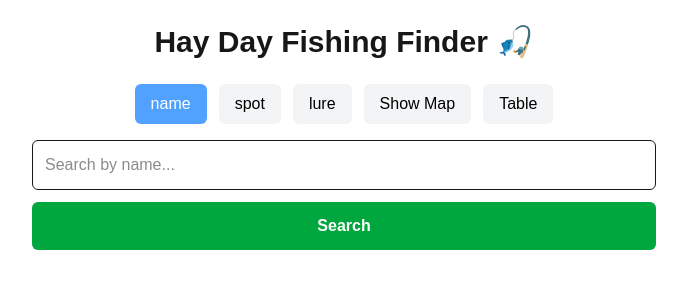
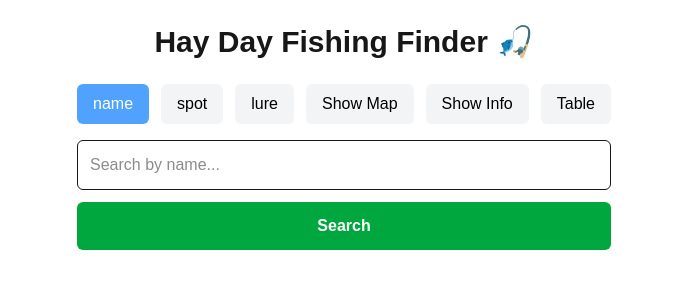
Before and after one commit to KaroGil/hayday-fishSearch, a Next.js app: page / in a window 1280 px wide. Shown: the top 300 px of the page, without its empty margins (296-983 px from the left). Built offline with nearby package versions, Linux system fonts and the light colour scheme.

Commit message:
add info and instant search

```diff
--- a/app/page.tsx
+++ b/app/page.tsx
@@ -1,6 +1,6 @@
 "use client";
 
-import { useState, useEffect } from "react";
+import { useState, useEffect, useMemo } from "react";
 import { type Fish } from "./lib/fish";
 import {
   loadFishData,
@@ -15,6 +15,7 @@
   const [results, setResults] = useState<Fish[]>([]);
   const [mode, setMode] = useState<"name" | "spot" | "lure">("name");
   const [showMap, setShowMap] = useState<boolean>(false);
+  const [showInfo, setShowInfo] = useState<boolean>(false);
   const [showTable, setShowTable] = useState<boolean>(false);
   const [spotMode, setSpotMode] = useState<"include-any" | "specific-only">(
     "include-any"
@@ -61,6 +62,47 @@
     }
   };
 
+  useEffect(() => {
+    if (!fishData.length) return;
+
+    const q = query.trim();
+    if (q === "") {
+      setResults([]);
+      return;
+    }
+
+    if (mode === "name") {
+      setResults(getFishByName(fishData, q));
+      return;
+    }
+
+    if (mode === "lure") {
+      setResults(getFishByLure(fishData, q));
+      return;
+    }
+
+    // spot mode
+    const spot = Number(q);
+    if (!spot) {
+      setResults([]);
+      return;
+    }
+
+    if (spotMode === "include-any") {
+      setResults(
+        fishData.filter(
+          (f) =>
+            f.spots === "any" ||
+            (Array.isArray(f.spots) && f.spots.includes(spot))
+        )
+      );
+    } else {
+      setResults(
+        fishData.filter((f) => Array.isArray(f.spots) && f.spots.includes(spot))
+      );
+    }
+  }, [query, mode, spotMode, fishData]);
+
   const handleModeChange = (newMode: "name" | "spot" | "lure") => {
     setMode(newMode);
     setResults([]);
@@ -69,42 +111,70 @@
 
   const handleTableView = () => {
     setShowTable(!showTable);
+    setShowInfo(false);
     setShowMap(false);
     setResults(fishData);
     setQuery("");
   };
 
   return (
+    <div className="flex">
+      <div className="flex items-baseline justify-center">
+        {showInfo && <img src="/lures.png" alt="Fish Lures" />}
+      </div>
       <div className="max-w-2xl mx-auto p-6">
         <h1 className="text-3xl font-bold mb-6 text-center">
           Hay Day Fishing Finder 🎣
         </h1>
 
         <div className="flex gap-3 mb-4 justify-center">
-        {["name", "spot", "lure"].map((m) => (
+          {!showTable &&
+            ["name", "spot", "lure"].map((m) => (
               <button
                 key={m}
                 onClick={() => handleModeChange(m as "name" | "spot" | "lure")}
                 className={`px-4 py-2 rounded-md ${
-              mode === m ? "bg-blue-400 text-white" : "bg-gray-100 text-black"
+                  mode === m
+                    ? "bg-blue-400 text-white"
+                    : "bg-gray-100 text-black"
                 }`}
               >
                 {m}
               </button>
             ))}
 
+          {!showInfo && !showTable && (
             <button
               onClick={() => setShowMap(!showMap)}
               className={`px-4 py-2 rounded-md ${
-            showMap ? "bg-yellow-300 text-gray-500" : "bg-gray-100 text-black"
+                showMap
+                  ? "bg-yellow-300 text-gray-500"
+                  : "bg-gray-100 text-black"
               }`}
             >
               Show Map
             </button>
+          )}
+
+          {!showMap && !showTable && (
+            <button
+              onClick={() => setShowInfo(!showInfo)}
+              className={`px-4 py-2 rounded-md ${
+                showInfo
+                  ? "bg-yellow-300 text-gray-500"
+                  : "bg-gray-100 text-black"
+              }`}
+            >
+              Show Info
+            </button>
+          )}
+
           <button
             onClick={() => handleTableView()}
             className={`px-4 py-2 rounded-md ${
-            showTable ? "bg-green-300 text-gray-500" : "bg-gray-100 text-black"
+              showTable
+                ? "bg-green-300 text-gray-500"
+                : "bg-gray-100 text-black"
             }`}
           >
             Table
@@ -120,12 +190,14 @@
               className="w-full p-2 border rounded-md mb-3"
             >
               <option value="include-any">Include all spots</option>
-            <option value="specific-only">Search only by specific spot</option>
+              <option value="specific-only">
+                Search only by specific spot
+              </option>
             </select>
           )}
         </div>
 
-      {showMap && !showTable && (
+        {(showMap || showInfo) && !showTable && (
           <div className="mb-4">
             <img
               src="/FishingMap_Names.png"
@@ -152,7 +224,9 @@
                     <td className="border p-2">{fish.name}</td>
                     <td className="border p-2">{fish.lure.join(" / ")}</td>
                     <td className="border p-2">
-                    {fish.spots === "any" ? "Any spot" : fish.spots.join(", ")}
+                      {fish.spots === "any"
+                        ? "Any spot"
+                        : fish.spots.join(", ")}
                     </td>
                     <td className="border p-2">{fish.circle}</td>
                     <td className="border p-2">
@@ -210,5 +284,9 @@
           </div>
         )}
       </div>
+      <div className="flex justify-center items-baseline">
+        {showInfo && <img src="/rarity.jpg" alt="Fish Rarity" />}
+      </div>
+    </div>
   );
 }
```
Also changed, not shown: public/lures.png (added), public/rarity.jpg (added). Lines whose indentation alone changed are shown as unchanged.
